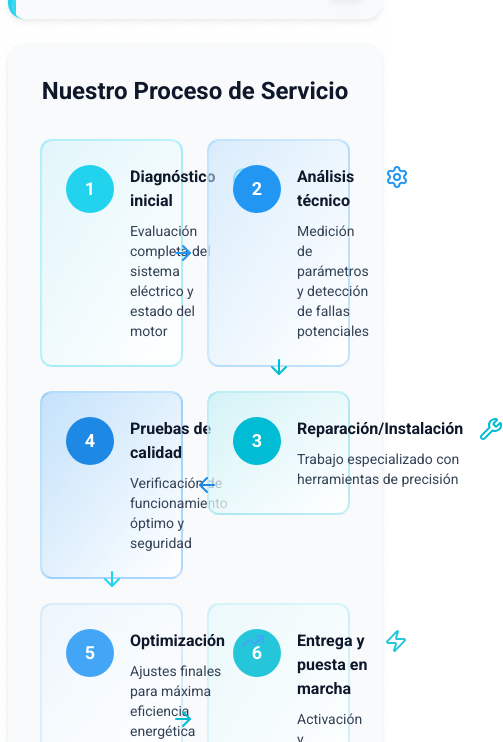
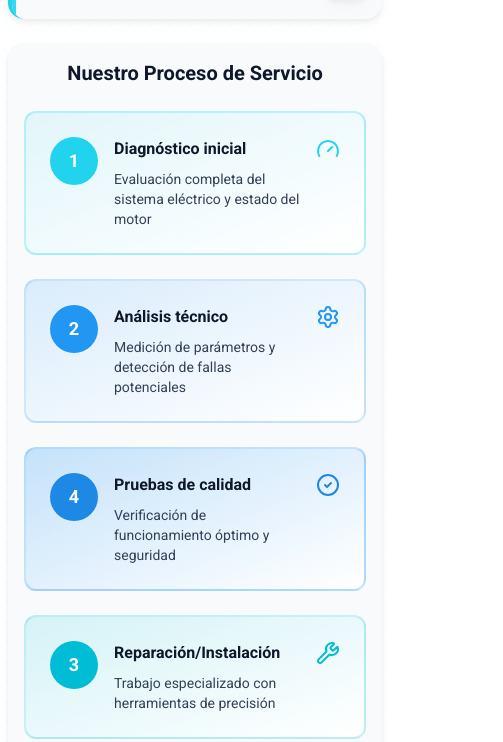
Before and after one commit to JosueMatamoros/soluciones_electricas, a React (Vite) app in the folder SolucionesElectricas/: page /servicios/motores-electricos in a window 390 px wide. Shown: the part 826-1568 px from the top of the page, 503 px wide, since content can reach past the window. Built offline with nearby package versions, Linux system fonts and the light colour scheme.

Commit message:
fix: timeline responsive layout for mobile devices

```diff
--- a/SolucionesElectricas/src/pages/servicesPages/ElectricMotorsPage.jsx
+++ b/SolucionesElectricas/src/pages/servicesPages/ElectricMotorsPage.jsx
@@ -116,12 +116,12 @@ export default function ElectricMotorsPage() {
             </div>
 
             {/* Timeline en serpiente (zigzag) */}
-            <div className={`p-8 rounded-2xl ${
+            <div className={`p-4 md:p-8 rounded-2xl ${
               isDarkMode
                 ? "bg-dark-bg-secondary shadow-lg"
                 : "bg-light-bg-secondary shadow-md"
             }`}>
-              <h3 className={`text-2xl font-bold mb-8 text-center ${
+              <h3 className={`text-xl md:text-2xl font-bold mb-6 md:mb-8 text-center ${
                 isDarkMode ? "text-dark-text" : "text-light-text"
               }`}>
                 Nuestro Proceso de Servicio
@@ -130,7 +130,7 @@ export default function ElectricMotorsPage() {
               {/* Grid para timeline serpiente */}
               <div className="relative">
                 {/* Row 1: 1 → 2 */}
-                <div className="grid grid-cols-2 gap-6 mb-6">
+                <div className="grid grid-cols-1 md:grid-cols-2 gap-6 mb-6">
                   {/* Step 1 */}
                   <div className="relative">
                     <div className={`group p-6 rounded-xl border-2 transition-all duration-300 hover:scale-105 ${
@@ -156,7 +156,7 @@ export default function ElectricMotorsPage() {
                       </div>
                     </div>
                     {/* Arrow right */}
-                    <ArrowRight className={`absolute -right-3 top-1/2 -translate-y-1/2 w-6 h-6 z-10 ${
+                    <ArrowRight className={`hidden md:block absolute -right-3 top-1/2 -translate-y-1/2 w-6 h-6 z-10 ${
                       isDarkMode ? "text-blue-400" : "text-blue-500"
                     }`} />
                   </div>
@@ -186,16 +186,16 @@ export default function ElectricMotorsPage() {
                       </div>
                     </div>
                     {/* Arrow down */}
-                    <div className="absolute left-1/2 -translate-x-1/2 -bottom-3 w-6 h-6 z-10">
+                    <div className="hidden md:block absolute left-1/2 -translate-x-1/2 -bottom-3 w-6 h-6 z-10">
                       <ArrowRight className={`w-6 h-6 rotate-90 ${isDarkMode ? "text-cyan-400" : "text-cyan-500"}`} />
                     </div>
                   </div>
                 </div>
 
                 {/* Row 2: 3 ← 4 (reversed) */}
-                <div className="grid grid-cols-2 gap-6 mb-6">
+                <div className="grid grid-cols-1 md:grid-cols-2 gap-6 mb-6">
                   {/* Step 4 */}
-                  <div className="relative">
+                  <div className="relative md:order-1">
                     <div className={`group p-6 rounded-xl border-2 transition-all duration-300 hover:scale-105 ${
                       isDarkMode
                         ? "bg-gradient-to-br from-blue-600/20 to-blue-600/5 border-blue-600/40 hover:border-blue-600"
@@ -219,13 +219,13 @@ export default function ElectricMotorsPage() {
                       </div>
                     </div>
                     {/* Arrow down */}
-                    <div className="absolute left-1/2 -translate-x-1/2 -bottom-3 w-6 h-6 z-10">
+                    <div className="hidden md:block absolute left-1/2 -translate-x-1/2 -bottom-3 w-6 h-6 z-10">
                       <ArrowRight className={`w-6 h-6 rotate-90 ${isDarkMode ? "text-brand-cyan-light" : "text-brand-cyan"}`} />
                     </div>
                   </div>
 
                   {/* Step 3 */}
-                  <div className="relative">
+                  <div className="relative md:order-2">
                     <div className={`group p-6 rounded-xl border-2 transition-all duration-300 hover:scale-105 ${
                       isDarkMode
                         ? "bg-gradient-to-br from-cyan-500/20 to-cyan-500/5 border-cyan-500/40 hover:border-cyan-500"
@@ -249,14 +249,14 @@ export default function ElectricMotorsPage() {
                       </div>
                     </div>
                     {/* Arrow left */}
-                    <ArrowRight className={`absolute -left-3 top-1/2 -translate-y-1/2 w-6 h-6 z-10 rotate-180 ${
+                    <ArrowRight className={`hidden md:block absolute -left-3 top-1/2 -translate-y-1/2 w-6 h-6 z-10 rotate-180 ${
                       isDarkMode ? "text-blue-600" : "text-blue-600"
                     }`} />
                   </div>
                 </div>
 
                 {/* Row 3: 5 → 6 */}
-                <div className="grid grid-cols-2 gap-6">
+                <div className="grid grid-cols-1 md:grid-cols-2 gap-6">
                   {/* Step 5 */}
                   <div className="relative">
                     <div className={`group p-6 rounded-xl border-2 transition-all duration-300 hover:scale-105 ${
@@ -282,7 +282,7 @@ export default function ElectricMotorsPage() {
                       </div>
                     </div>
                     {/* Arrow right */}
-                    <ArrowRight className={`absolute -right-3 top-1/2 -translate-y-1/2 w-6 h-6 z-10 ${
+                    <ArrowRight className={`hidden md:block absolute -right-3 top-1/2 -translate-y-1/2 w-6 h-6 z-10 ${
                       isDarkMode ? "text-cyan-400" : "text-cyan-500"
                     }`} />
                   </div>
```
